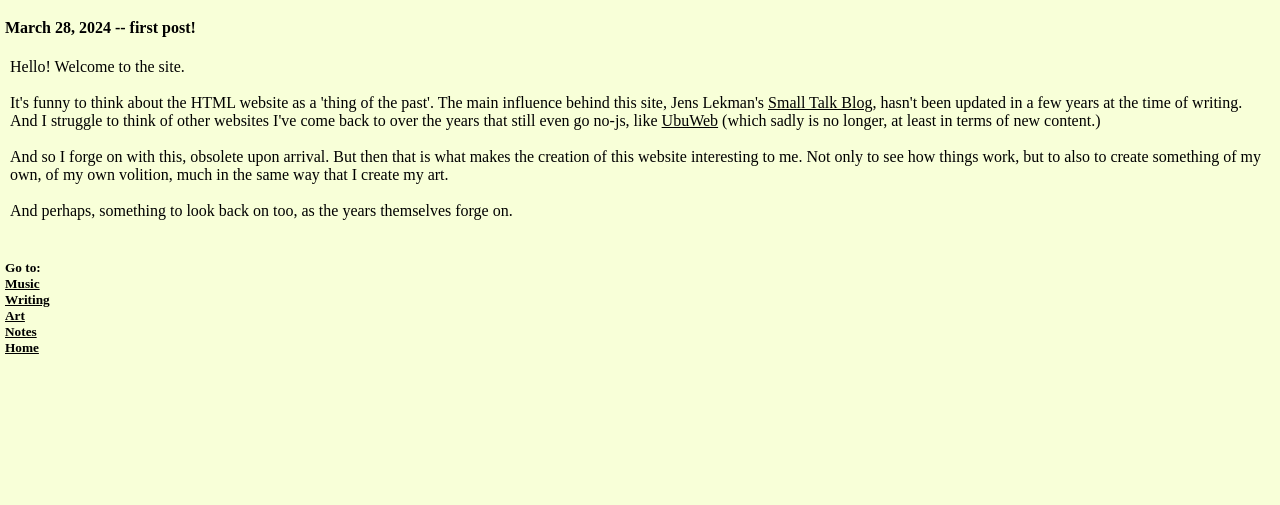
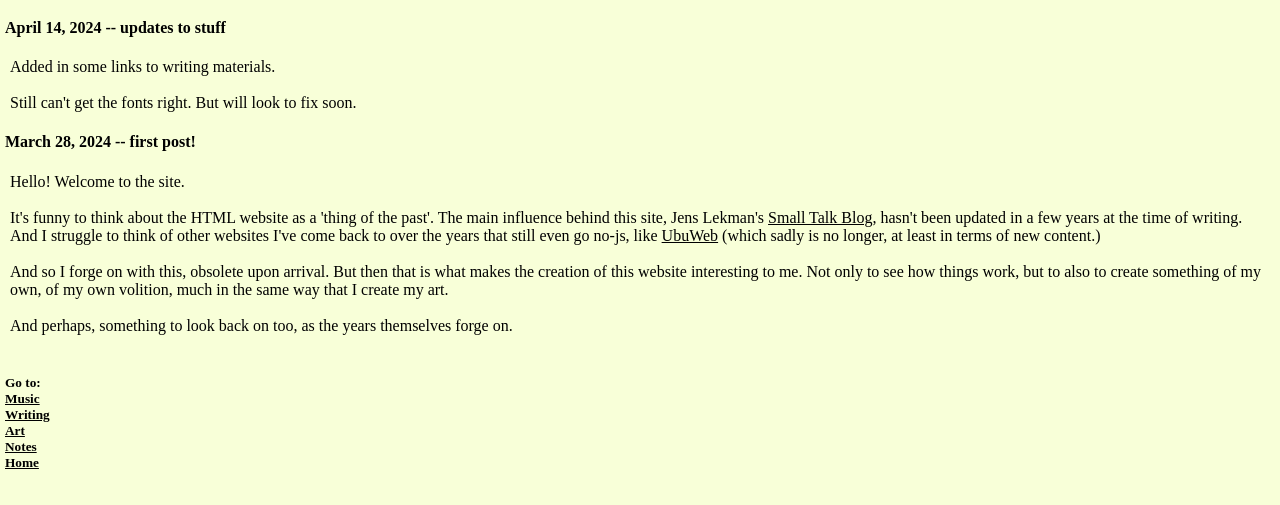
Before and after one commit to obscuritypurity/blairellair, a plain HTML site: page html/notes.html in a window 1280 px wide. Shown: the part 61-566 px from the top of the page. Drawn offline with Linux system fonts and the light colour scheme.

Commit message:
Update notes.html

```diff
--- a/html/notes.html
+++ b/html/notes.html
@@ -6,6 +6,12 @@
 <body>
 
 <h1>blair ellair: notes</h1>
+
+<h4>April 14, 2024 -- updates to stuff</h4>
+
+<p>Added in some links to writing materials.<br><br>
+
+Still can't get the fonts right. But will look to fix soon.</p>
 
 <h4>March 28, 2024 -- first post!</h4>
 
```
